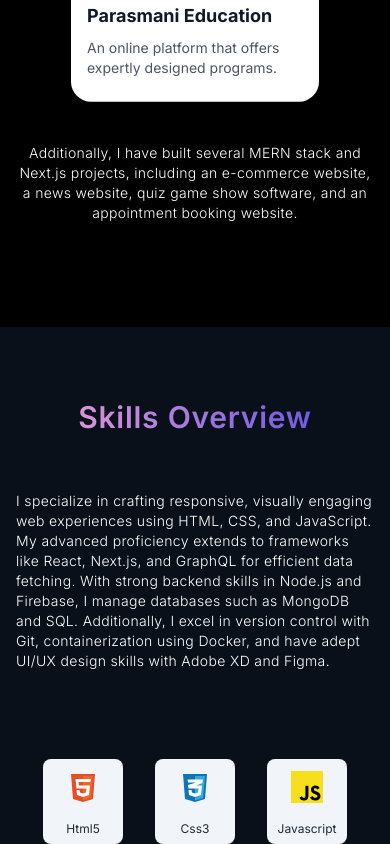
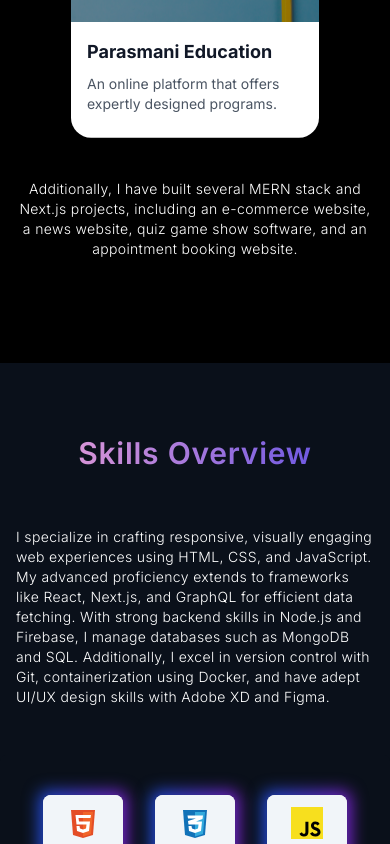
Before and after one commit to adityazyz/portfolio-aaditya, a Next.js app: page / in a window 390 px wide. Shown: the part 2725-3569 px from the top of the page. Built offline with nearby package versions, Linux system fonts and the light colour scheme.

Commit message:
improved ui

```diff
--- a/components/AboutMe.tsx
+++ b/components/AboutMe.tsx
@@ -35,7 +35,7 @@ function AboutMe() {
               x: 0,
             }}
             transition={{ duration: 1.5 }}
-            viewport={{ once: true }}
+            // viewport={{ once: true }}
 
             className=" w-full md:w-2/3 flex flex-col justify-start gap-4 text-gray-800 md:mt-0 sm:mt-8 xs:mt-4 text-center md:text-left  md:px-0 ml-0 sm:ml-5"
           >
--- a/components/Experience.tsx
+++ b/components/Experience.tsx
@@ -62,18 +62,17 @@ function Experience() {
           My Experience
         </motion.div>
         <motion.div
-          // initial={{
-          //   opacity: 0,
-          //   x: 50,
-          // }}
-          // whileInView={{
-          //   opacity: 1,
-          //   x: 0,
-          // }}
-          // transition={{
-          //   duration: 2.5,
-          // }}
-          // viewport={{ once: true }}
+          initial={{
+            opacity: 0,
+            x: -40,
+          }}
+          whileInView={{
+            opacity: 1,
+            x: 0,
+          }}
+          transition={{
+            duration: 2.5,
+          }}
           className="w-full px-4 md:px-16 text-center text-white font-light tracking-wide text-sm md:text-lg flex mb-10 sm:pb-24 justify-center mt-12 md:mt-24 "
         >
           {descriptionTop}
@@ -106,7 +105,7 @@ function Experience() {
                       <h3 className="text-lg sm:text-xl font-bold text-gray-900 mt-4 px-4">
                         {item.title}
                       </h3>
-                      <p className="text-gray-600 hidden sm:block text-sm mt-2 px-4">
+                      <p className="text-gray-600 sm:mb-4 md:mb-0 hidden sm:block text-sm mt-2 px-4">
                         {item.description}
                       </p>
                       <p className="text-gray-600 sm:hidden text-sm mt-2 px-4">
@@ -122,12 +121,14 @@ function Experience() {
         <motion.div
           initial={{
             opacity: 0,
+            y:40
           }}
           whileInView={{
             opacity: 1,
+            y:0
           }}
           transition={{
-            duration: 3,
+            duration: 2,
           }}
           className="w-full px-4 md:px-16 text-center text-white font-light tracking-wide  text-sm md:text-lg flex mb-16 justify-center mt-4 md:mt-20 "
         >
--- a/components/Skill.tsx
+++ b/components/Skill.tsx
@@ -105,12 +105,11 @@ const pcItems2 = [
 ];
 
 function InfiniteMovingCardsDemo() {
-  const background = "bg-[#0a101a]";
   const description = `I specialize in crafting responsive, visually engaging web experiences using HTML, CSS, and JavaScript. My advanced proficiency extends to frameworks like React, Next.js, and GraphQL for efficient data fetching. With strong backend skills in Node.js and Firebase, I manage databases such as MongoDB and SQL. Additionally, I excel in version control with Git, containerization using Docker, and have adept UI/UX design skills with Adobe XD and Figma.`;
   return (
-    <div className="bg-[#0a101a]  w-full h-fit pt-16 sm:pt-24 md:pt-36 pb-10 sm:pb-0 ">
+    <div className="bg-[#0a101a]  w-full h-fit pt-16 sm:pt-24 md:pt-36 pb-10 sm:pb-20 ">
       <motion.div
-        className="w-full px-4 md:px-16 bg-gradient-to-r from-pink-300 to-indigo-600 bg-clip-text text-transparent font-semibold tracking-wide text-3xl sm:text-5xl md:text-6xl flex mb-0 md:mb-20 py-2 justify-center  "
+        className="w-full px-4 md:px-16 bg-gradient-to-r from-pink-300 to-indigo-600 bg-clip-text text-transparent font-semibold tracking-wide text-3xl sm:text-5xl md:text-6xl flex mb-0 sm:mb-20 md:mb-24 py-2 justify-center  "
         initial={{
           opacity: 0,
           y: 40,
@@ -129,17 +128,17 @@ function InfiniteMovingCardsDemo() {
       <motion.div
         initial={{
           opacity: 0,
-          y: 20,
+          x: 30,
         }}
         whileInView={{
           opacity: 1,
-          y: 0,
+          x: 0,
         }}
         transition={{
           duration: 2,
         }}
         viewport={{ once: true }}
-        className="w-full px-4 md:px-16 text-left text-white font-light tracking-wide text-sm md:text-lg   flex mb-12 lg:mb-16 justify-center mt-12 md:mt-12  "
+        className="w-full px-4 md:px-16 text-left text-white font-light tracking-wide text-sm md:text-lg   flex mb-12 md:mb-20 justify-center mt-12 md:mt-12  "
       >
         {description}
       </motion.div>
--- a/components/ui/Footer.tsx
+++ b/components/ui/Footer.tsx
@@ -58,7 +58,7 @@ function Footer({ NavItems }: { NavItems: INavItems[] }) {
                   navItem.func();
                 }}
               >
-                <span>{navItem.name}</span>
+                <span className=" underline">{navItem.name}</span>
               </button>
             );
           }
--- a/components/ui/GlareCard.tsx
+++ b/components/ui/GlareCard.tsx
@@ -68,7 +68,7 @@ export const GlareCard = ({
     <div
 
       style={containerStyle}
-      className="relative  isolate [contain:layout_style] [perspective:600px] transition-transform duration-[var(--duration)] ease-[var(--easing)] delay-[var(--delay)] will-change-transform w-[250px] md:w-[320px] [aspect-ratio:17/21]"
+      className="relative  isolate [contain:layout_style] [perspective:600px] transition-transform duration-[var(--duration)] ease-[var(--easing)] delay-[var(--delay)] will-change-transform w-[250px]  sm:w-[320px] [aspect-ratio:17/21]"
       ref={refElement}
       onPointerMove={(event) => {
         const rotateFactor = 0.4;
@@ -117,7 +117,7 @@ export const GlareCard = ({
         }
       }}
     >
-      <div className="h-fit sm:h-full  pb-6  sm:pb-0 mx-0 sm:mx-2  grid will-change-transform origin-center transition-transform duration-[var(--duration)] ease-[var(--easing)] delay-[var(--delay)] [transform:rotateY(var(--r-x))_rotateX(var(--r-y))] rounded-[var(--radius)] sm:rounded-[40px] border border-black hover:[--opacity:0.6] hover:[--duration:200ms] hover:[--easing:linear] hover:filter-none overflow-hidden   ">
+      <div className="h-fit md:h-full mt-3  pb-6  mx-0 sm:mx-2  grid will-change-transform origin-center transition-transform duration-[var(--duration)] ease-[var(--easing)] delay-[var(--delay)] [transform:rotateY(var(--r-x))_rotateX(var(--r-y))] rounded-[var(--radius)] sm:rounded-[40px] border border-black hover:[--opacity:0.6] hover:[--duration:200ms] hover:[--easing:linear] hover:filter-none overflow-hidden   ">
         <div className="w-full h-full grid gap-4 [grid-area:1/1] mix-blend-soft-light [clip-path:inset(0_0_0_0_round_var(--radius))] ">
           <div className={cn("h-fit sm:h-full pb-6 sm:pb-0  w-full bg-white  ", className)}>
             {children}
--- a/components/ui/IconGrid.tsx
+++ b/components/ui/IconGrid.tsx
@@ -7,27 +7,38 @@ interface myItems  {
     }
 
 
+
 function IconGrid({items} : {items : myItems[]} ) {
   return (
     <>
     <section className="py-base container px-6 flex justify-center">
     <motion.div
-    initial={{
-      opacity: 0,
+    initial = {{
+      x: 50,
+       opacity: 0
     }}
-    whileInView={{
-      opacity: 1,
+    whileInView={{ x: 0,
+      opacity: 1}}
+
+      transition={{
+        duration: 2,
+        ease: "easeInOut",
       }}
-    transition={{
-      duration: 3,
-    }}
-    viewport={{ once: true }}
+
     className="grid gap-8 grid-cols-3 md:gap-y-16 sm:grid-cols-4 md:grid-cols-5 xl:grid-cols-5">
 
     {items.map((item : myItems): React.ReactNode=>{
-        return <blockquote key={item.name} className='bg-slate-100 py-3 px-3 rounded-lg w-[80px] h-[85px] hover:scale-110 transition-all duration-200 ease-in-out'>
+        return <div key={item.name} className="relative group cursor-pointer">
             <div
+                className="absolute -inset-1 bg-gradient-to-r from-blue-700 to-purple-700  rounded-lg blur opacity-100">
+            </div>
+            <div
+                className="relative  bg-white ring-1 ring-gray-900/5 rounded-lg leading-none flex items-top justify-start space-x-6">
+                <div className="space-y-2">
+                <blockquote
 
+       className='bg-slate-100 py-3 px-3 rounded-lg w-[80px] h-[85px] hover:scale-110 transition-all duration-200 ease-in-out '>
+       <div
          id="my-icon"
          aria-hidden="true"
          className="user-select-none  font-bold -z-1 pointer-events-none absolute -left-0.5 -top-0.5 h-[calc(100%_+_4px)] w-[calc(100%_+_4px)]  flex items-center justify-center"
@@ -46,6 +57,11 @@ function IconGrid({items} : {items : myItems[]} ) {
          </span>
        </div>
      </blockquote>
+                </div>
+            </div>
+        </div>
+
+
     })}
 
     </motion.div>
```
Also changed, not shown: 1 other file (tests, documents, lock files or other folders). Lines whose indentation alone changed are shown as unchanged.
